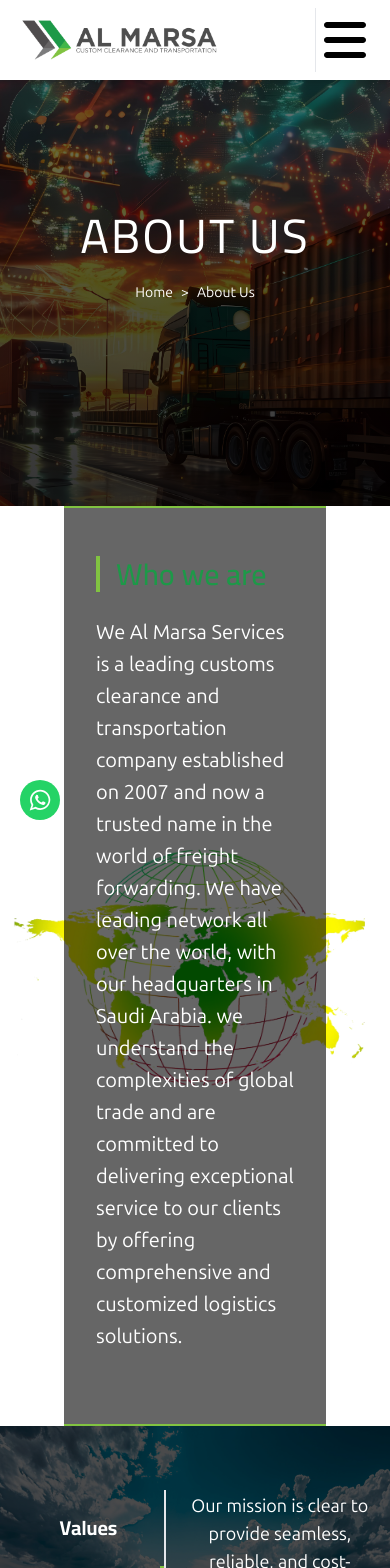
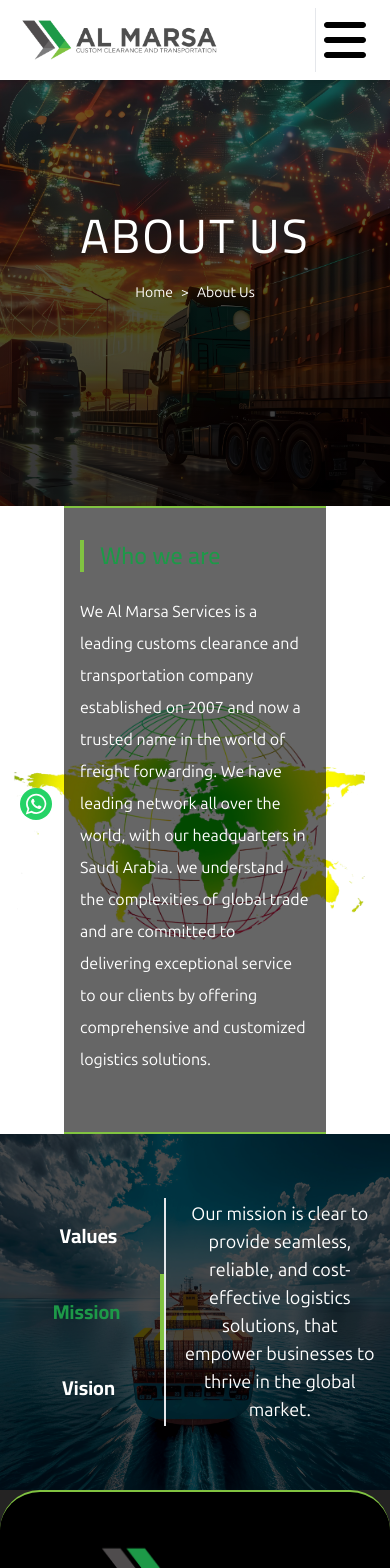
Before and after one commit to m-shinas/Al-Marsa, a Next.js app: page /about-us in a window 390 px wide. Shown: the top 1568 px of the page. Built offline with nearby package versions, Linux system fonts and the light colour scheme.

Commit message:
floating btns responsived

```diff
--- a/app/about-us/page.tsx
+++ b/app/about-us/page.tsx
@@ -28,12 +28,12 @@ export default function Page() {
       <section className="flex justify-between items-center max-lg:flex-col w-full about-section">
         <div className="padding mx-16 flex flex-1 flex-col who-we-are border-y-2 border-y-lima-400 ">
           <div className="border-l-4 border-lima-400 pl-4 mb-6">
-            <h2 className="text-3xl font-medium text-fruit-salad-600">
+            <h2 className="text-2xl sm:text-3xl font-medium text-fruit-salad-600">
               Who we are
             </h2>
           </div>
           <p
-            className={`${ubuntu_sans.className} text-xl leading-8 text-white mb-6`}
+            className={`${ubuntu_sans.className} text-base sm:text-xl leading-8 text-white mb-6`}
           >
             We Al Marsa Services is a leading customs clearance and transportation company established on 2007
             and now a trusted name in the world of freight forwarding. We have leading network all over
--- a/app/contact/page.tsx
+++ b/app/contact/page.tsx
@@ -28,11 +28,11 @@ export default function Page() {
         </div>
       </section>
       <section className="max-w-[1320px] my-0 mx-auto py-0 px-4 text-center">
-        <span className="text-4xl font-semibold py-4 px-4 relative top-12 bg-white rounded-lg ">
+        <span className="text-4xl font-semibold py-4 relative top-12 bg-white rounded-lg">
           Get in Touch with Us
         </span>
         <div
-          className={`${ubuntu_sans.className} flex max-lg:flex-col justify-around items-center text-center my-8 mx-0 py-8 px-0 rounded-[20px] shadow-3xl`}
+          className={`${ubuntu_sans.className} flex max-lg:flex-col justify-around items-center text-center my-8 mx-0 py-8 px-0 border border-fruit-salad-500 rounded-[20px] shadow-3xl`}
         >
           <div className="my-3 mx-0 p-4">
             <span className="block">
--- a/app/globals.css
+++ b/app/globals.css
@@ -78,7 +78,7 @@
 
 @layer utilities {
   .padding {
-    @apply sm:px-16 px-8 sm:py-16 py-12;
+    @apply sm:px-16 px-4 sm:py-16 py-8;
   }
 
   .padding-x {
--- a/app/ui/ScrollToTop.tsx
+++ b/app/ui/ScrollToTop.tsx
@@ -24,9 +24,9 @@ const ScrollToTop = () => {
       onClick={() => window.scrollTo({ top: 0, behavior: "smooth" })}
       className={`${
         scrollToTopBtn ? "visible opacity-100" : "invisible opacity-0"
-      } fixed bottom-6 right-7  z-20 w-12 h-12 rounded-full text-[#fff] bg-gradient-to-r from-fruit-salad-600 to-lima-400 transition duration-1000 ease-in `}
+      } fixed bottom-0 right-0 md:bottom-6 md:right-5  z-20 w-6 h-6 md:w-12 md:h-12 rounded-tl-md md:rounded-full text-[#fff] bg-gradient-to-r from-fruit-salad-600 to-lima-400 transition duration-1000 ease-in `}
     >
-      <FontAwesomeIcon icon={faArrowUp} size="lg" bounce />
+      <FontAwesomeIcon icon={faArrowUp} className='md:text-2xl text-xs' bounce />
     </button>
   );
 };
--- a/app/ui/WhatsappBtn.tsx
+++ b/app/ui/WhatsappBtn.tsx
@@ -3,7 +3,7 @@ import React from 'react'
 
 const WhatsappBtn = () => {
   return (
-    <Link href="https://api.whatsapp.com/send?phone=966549734590" target='_blank' className='fixed bottom-6 left-5 flex justify-center items-center bg-[#25d366] z-20 w-10 h-10 rounded-full transform hover:scale-110 hover:drop-shadow-3xl transition duration-300 ease-in '>
+    <Link href="https://api.whatsapp.com/send?phone=966549734590" target='_blank' className='fixed bottom-6 left-5 flex justify-center items-center bg-[#25d366] z-20 w-8 h-8 md:w-12 md:h-12 rounded-full transform hover:scale-110 hover:drop-shadow-3xl transition duration-300 ease-in '>
         <svg xmlns="http://www.w3.org/2000/svg" xmlnsXlink="http://www.w3.org/1999/xlink" viewBox="0 0 32 32" fill='#fff' width={30} height={40}>
             <path d=" M19.11 17.205c-.372 0-1.088 1.39-1.518 1.39a.63.63 0 0 1-.315-.1c-.802-.402-1.504-.817-2.163-1.447-.545-.516-1.146-1.29-1.46-1.963a.426.426 0 0 1-.073-.215c0-.33.99-.945.99-1.49 0-.143-.73-2.09-.832-2.335-.143-.372-.214-.487-.6-.487-.187 0-.36-.043-.53-.043-.302 0-.53.115-.746.315-.688.645-1.032 1.318-1.06 2.264v.114c-.015.99.472 1.977 1.017 2.78 1.23 1.82 2.506 3.41 4.554 4.34.616.287 2.035.888 2.722.888.817 0 2.15-.515 2.478-1.318.13-.33.244-.73.244-1.088 0-.058 0-.144-.03-.215-.1-.172-2.434-1.39-2.678-1.39zm-2.908 7.593c-1.747 0-3.48-.53-4.942-1.49L7.793 24.41l1.132-3.337a8.955 8.955 0 0 1-1.72-5.272c0-4.955 4.04-8.995 8.997-8.995S25.2 10.845 25.2 15.8c0 4.958-4.04 8.998-8.998 8.998zm0-19.798c-5.96 0-10.8 4.842-10.8 10.8 0 1.964.53 3.898 1.546 5.574L5 27.176l5.974-1.92a10.807 10.807 0 0 0 16.03-9.455c0-5.958-4.842-10.8-10.802-10.8z" fill-rule="evenodd"></path>
         </svg>
```
